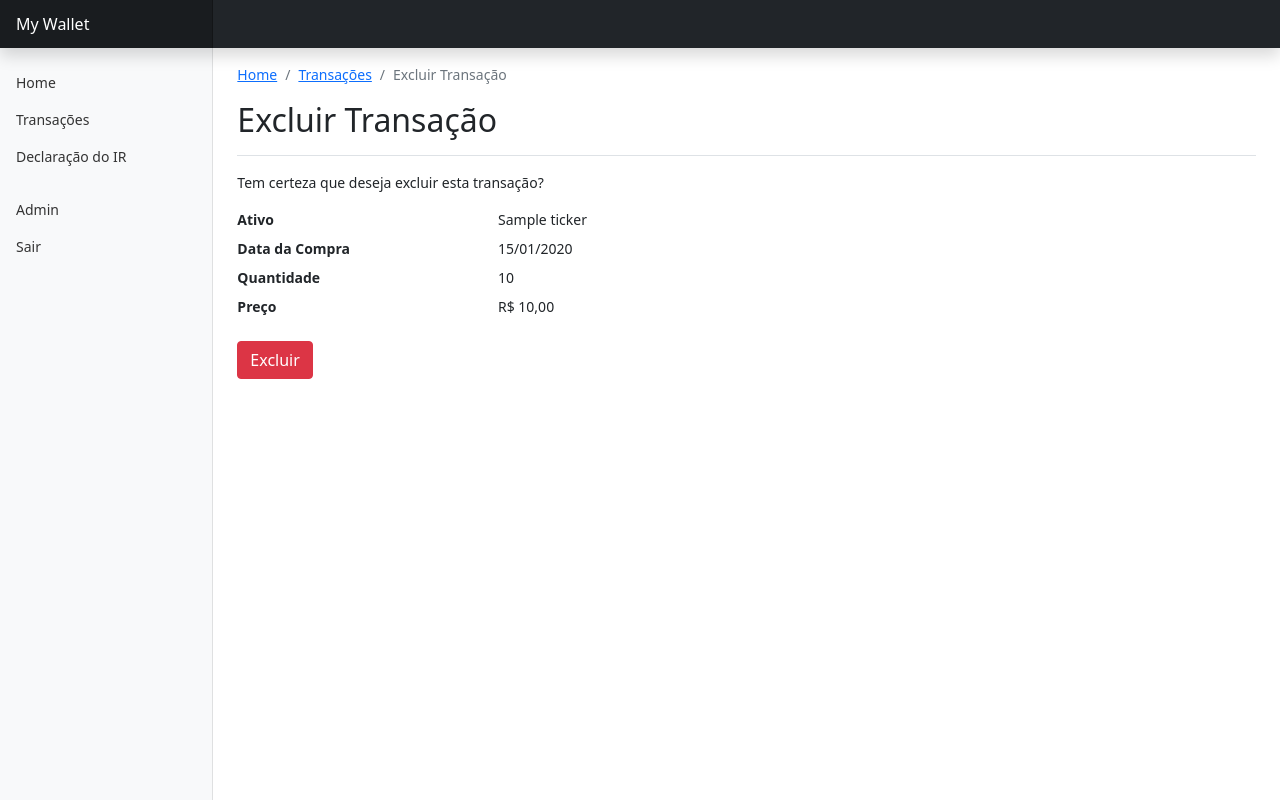
After one commit to CleitonDeLima/mywallet, a Django app: page /transactions/1/delete/ in a window 1280 px wide. The commit adds this page. Run offline with Django 4.2, Linux system fonts and the light colour scheme; a user stored in the database is signed in; tables that the repository leaves empty hold one stand-in row (values such as "Sample post"); some libraries are stand-ins or nearby versions.

Commit message:
Adicionado opções para excluir as transações (#13)

```diff
--- a/core/urls.py
+++ b/core/urls.py
@@ -13,6 +13,16 @@ transactions_urls = [
         views.transaction_update,
         name="transaction-update",
     ),
+    path(
+        "<int:pk>/delete/",
+        views.transaction_delete,
+        name="transaction-delete",
+    ),
+    path(
+        "all/delete/",
+        views.transaction_delete_all,
+        name="transaction-delete-all",
+    ),
     path("tax/", views.income_tax, name="income-tax"),
     path("import/", views.transaction_import, name="transaction-import"),
 ]
--- a/core/views.py
+++ b/core/views.py
@@ -48,6 +48,42 @@ def transaction_update(request, pk):
 
     context = {"form": form, "transaction": transaction}
     return render(request, "transactions/transaction_form.html", context)
+
+
+@login_required
+def transaction_delete(request, pk):
+    transaction = get_object_or_404(
+        Transaction, id=pk, wallet__user_id=request.user.id
+    )
+
+    if request.method == "POST":
+        transaction.delete()
+        return redirect("core:transaction-list")
+
+    context = {"transaction": transaction}
+    return render(
+        request, "transactions/transaction_confirm_delete.html", context
+    )
+
+
+@login_required
+def transaction_delete_all(request):
+    queryset = Transaction.objects.filter(wallet__user_id=request.user.id)
+
+    if request.method == "POST":
+        queryset.delete()
+        return redirect("core:transaction-list")
+
+    total = queryset.count()
+    context = {
+        "message": (
+            f"Tem certeza que deseja excluir as {total} transações? "
+            "Isso não pode ser desfeito."
+        ),
+    }
+    return render(
+        request, "transactions/transaction_confirm_delete.html", context
+    )
 
 
 @login_required
--- a/templates/__base.html
+++ b/templates/__base.html
@@ -8,6 +8,7 @@
   <meta name="viewport" content="width=device-width, initial-scale=1">
   <link href="https://cdn.jsdelivr.net/npm/bootstrap@5.1.3/dist/css/bootstrap.min.css" rel="stylesheet" integrity="sha384-1BmE4kWBq78iYhFldvKuhfTAU6auU8tT94WrHftjDbrCEXSU1oBoqyl2QvZ6jIW3" crossorigin="anonymous">
   <link rel="stylesheet" href="{% static 'css/dashboard.css' %}">
+  <script src="https://cdnjs.cloudflare.com/ajax/libs/font-awesome/6.1.1/js/all.min.js" integrity="sha512-6PM0qYu5KExuNcKt5bURAoT6KCThUmHRewN3zUFNaoI6Di7XJPTMoT6K0nsagZKk2OB4L7E3q1uQKHNHd4stIQ==" crossorigin="anonymous" referrerpolicy="no-referrer"></script>
 
   <title>{% block head_title %}{% endblock %}</title>
 </head>
--- /dev/null
+++ b/templates/transactions/transaction_confirm_delete.html
@@ -0,0 +1,40 @@
+{% extends '__base.html' %}
+{% load core_tags %}
+
+{% block head_title %}Excluir Transação{% endblock %}
+
+{% block title %}Excluir Transação{% endblock %}
+
+{% block breadcrumb %}
+  {% breadcrumb_url "Home" "core:home" %}
+  {% breadcrumb_url "Transações" "core:transaction-list" %}
+  {% breadcrumb_url "Excluir Transação" %}
+{% endblock %}
+
+{% block content %}
+  <form method="POST">
+    {% csrf_token %}
+
+    {% if message %}
+      <p>{{ message }}</p>
+    {% else %}
+      <p>Tem certeza que deseja excluir esta transação?</p>
+
+      <dl class="row">
+        <dt class="col-sm-3">Ativo</dt>
+        <dd class="col-sm-9">{{ transaction.ticker.name }}</dd>
+
+        <dt class="col-sm-3">Data da Compra</dt>
+        <dd class="col-sm-9">{{ transaction.date|date:"d/m/Y" }}</dd>
+
+        <dt class="col-sm-3">Quantidade</dt>
+        <dd class="col-sm-9">{{ transaction.quantity }}</dd>
+
+        <dt class="col-sm-3">Preço</dt>
+        <dd class="col-sm-9">{{ transaction.price|show_money }}</dd>
+      </dl>
+    {% endif %}
+
+    <button class="btn btn-danger" type="submit">Excluir</button>
+  </form>
+{% endblock %}
```
Also changed, not shown: templates/transactions/transaction_list.html (+9 -2 lines).
